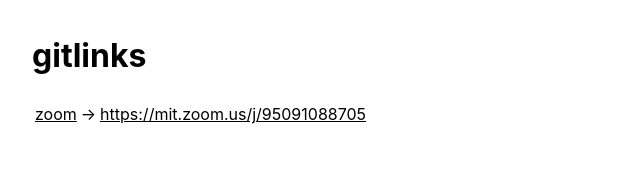
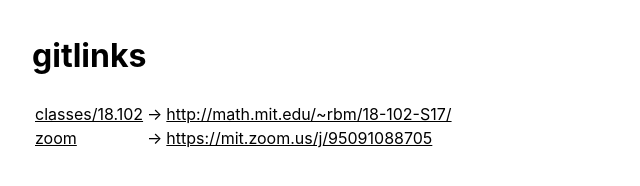
Before and after one commit to antimatter15/goto, a plain HTML site: page index.html in a window 1280 px wide. Shown: the whole page, without its empty margins (0-640 px from the left). Drawn offline with Linux system fonts and the light colour scheme.

Commit message:
Set key "classes/18.102" → "http://math.mit.edu/~r

```diff
--- a/index.csv
+++ b/index.csv
@@ -1,2 +1,3 @@
 key,url
 zoom,https://mit.zoom.us/j/95091088705
+classes/18.102,http://math.mit.edu/~rbm/18-102-S17/
--- a/index.html
+++ b/index.html
@@ -10,4 +10,4 @@ a { color: black }
 td:nth-child(1) { text-align: left }
 </style>
 <h1>gitlinks</h1>
-<table><tbody><tr><td><a href="zoom">zoom</a></td><td>→</td><td><a href="https://mit.zoom.us/j/95091088705">https://mit.zoom.us/j/95091088705</a></td></li></tbody></table>
+<table><tbody><tr><td><a href="classes/18.102">classes/18.102</a></td><td>→</td><td><a href="http://math.mit.edu/~rbm/18-102-S17/">http://math.mit.edu/~rbm/18-102-S17/</a></td></li><tr><td><a href="zoom">zoom</a></td><td>→</td><td><a href="https://mit.zoom.us/j/95091088705">https://mit.zoom.us/j/95091088705</a></td></li></tbody></table>
```
Also changed, not shown: classes/18.102/index.html (added, +1 -0 lines).
